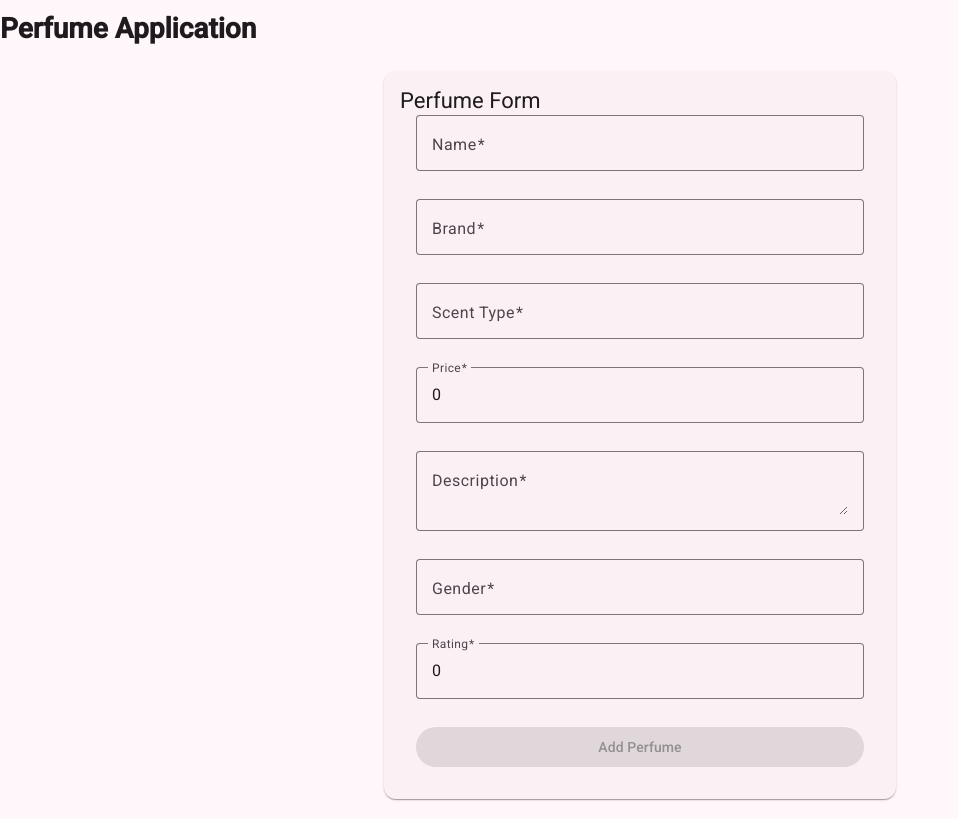
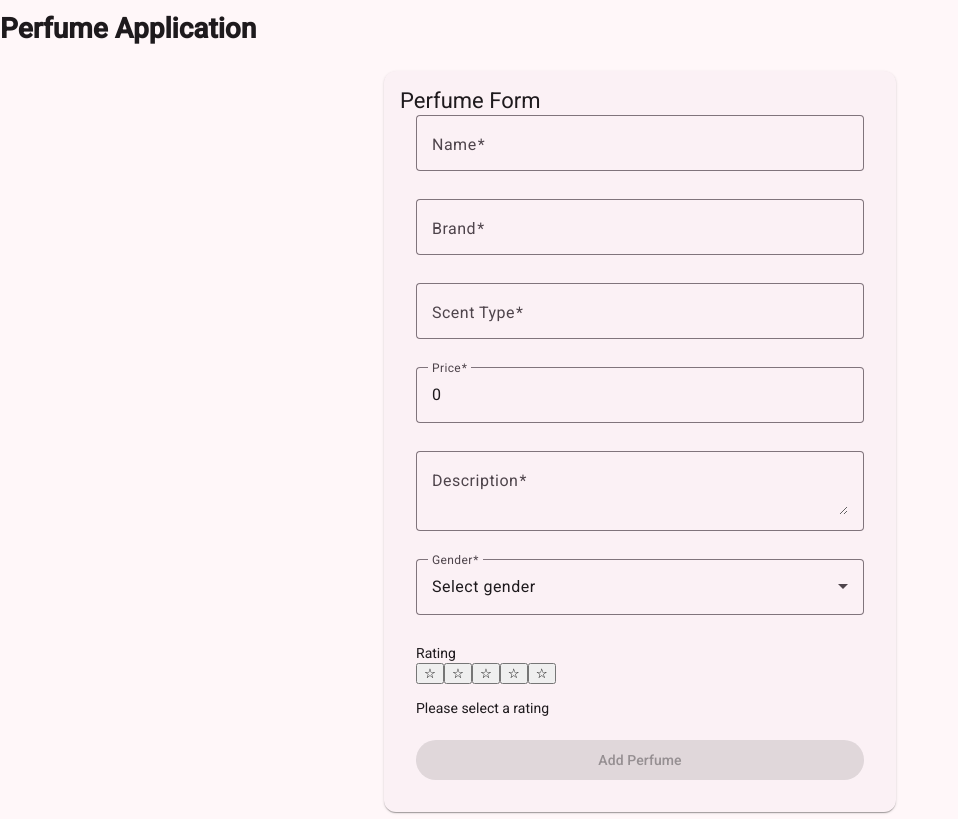
Before and after one commit to s00265100/perfume-app, an Angular app: page /perfumes/new in a window 1280 px wide. Shown: the whole page, without its empty margins (0-958 px from the left). Built offline with nearby package versions, Linux system fonts and the light colour scheme.

Commit message:
adding star rating way

```diff
--- a/src/app/features/perfumes/pages/perfume-form/perfume-form.html
+++ b/src/app/features/perfumes/pages/perfume-form/perfume-form.html
@@ -4,7 +4,10 @@
 
   <mat-card-content>
 
-    <form [formGroup]="perfumeForm" (ngSubmit)="onSubmit()" class="perfume-form">
+    <form
+      [formGroup]="perfumeForm"
+      (ngSubmit)="onSubmit()"
+      class="perfume-form">
 
       <mat-form-field appearance="outline">
         <mat-label>Name</mat-label>
@@ -35,7 +38,10 @@
 
       <mat-form-field appearance="outline">
         <mat-label>Price</mat-label>
-  <input matInput type="number" formControlName="price">
+        <input
+          matInput
+          type="number"
+          formControlName="price">
 
         @if (perfumeForm.controls.price.hasError('required')) {
           <mat-error>Price is required</mat-error>
@@ -46,7 +52,11 @@
 
       <mat-form-field appearance="outline">
         <mat-label>Description</mat-label>
-  <textarea matInput formControlName="description"></textarea>
+
+        <textarea
+          matInput
+          formControlName="description">
+        </textarea>
 
         @if (perfumeForm.controls.description.hasError('required')) {
           <mat-error>Description is required</mat-error>
@@ -55,27 +65,65 @@
 
       <mat-form-field appearance="outline">
         <mat-label>Gender</mat-label>
-        <input matInput formControlName="gender">
+
+        <select
+          matNativeControl
+          formControlName="gender">
+
+          <option value="">Select gender</option>
+          <option value="Men">Men</option>
+          <option value="Women">Women</option>
+          <option value="Unisex">Unisex</option>
+
+        </select>
+
+        @if (perfumeForm.controls.gender.hasError('required')) {
+          <mat-error>Gender is required</mat-error>
+        }
       </mat-form-field>
 
-      <mat-form-field appearance="outline">
-  <mat-label>Rating</mat-label>
-  <input matInput type="number" formControlName="rating">
+      <div class="rating-field">
 
-  @if (perfumeForm.controls.rating.hasError('required')) {
-    <mat-error>Rating is required</mat-error>
-  } @else if (perfumeForm.controls.rating.hasError('min')) {
-    <mat-error>Rating must be at least 0</mat-error>
-  } @else if (perfumeForm.controls.rating.hasError('max')) {
-    <mat-error>Rating cannot be more than 5</mat-error>
+        <label class="rating-label">
+          Rating
+        </label>
+
+        <div class="stars">
+
+          @for (star of stars; track star) {
+
+            <button
+              type="button"
+              class="star-button"
+              (click)="setRating(star)">
+
+              {{ perfumeForm.controls.rating.value >= star ? '★' : '☆' }}
+
+            </button>
+
           }
-</mat-form-field>
+
+        </div>
+
+        @if (perfumeForm.controls.rating.value === 0) {
+          <p class="rating-error">
+            Please select a rating
+          </p>
+        } @else {
+          <p>
+            Rating: {{ perfumeForm.controls.rating.value }} / 5
+          </p>
+        }
+
+      </div>
 
       <button
         mat-raised-button
         type="submit"
         [disabled]="perfumeForm.invalid">
-        Add Perfume
+
+        {{ id() ? 'Update Perfume' : 'Add Perfume' }}
+
       </button>
 
     </form>
--- a/src/app/features/perfumes/pages/perfume-form/perfume-form.ts
+++ b/src/app/features/perfumes/pages/perfume-form/perfume-form.ts
@@ -29,12 +29,14 @@ export class PerfumeForm implements OnInit {
   // If there is no idwe are creating a new perfume
   readonly id = input<string>();
 
-  // Inject the services we need.
+  // Inject the services we need
   private formBuilder = inject(FormBuilder);
   private perfumeService = inject(PerfumeService);
   private router = inject(Router);
 
-  // Reactive form with client-side validation
+  readonly stars = [1, 2, 3, 4, 5];
+
+  // Reactive form with clientside validation
   perfumeForm = this.formBuilder.nonNullable.group({
     name: ['', Validators.required],
     brand: ['', Validators.required],
@@ -54,13 +56,17 @@ export class PerfumeForm implements OnInit {
 
     rating: [0, [
       Validators.required,
-      Validators.min(0),
+      Validators.min(1),
       Validators.max(5)
     ]]
   });
 
-  // Runs when the component loads.
-  // If an id exists load that perfume and put its values into the form.
+  setRating(rating: number): void {
+    this.perfumeForm.controls.rating.setValue(rating);
+  }
+
+  // runs when the component loads
+  // iff an id exists load that perfume and put its values into the form
   ngOnInit(): void {
 
     const id = this.id();
```
Lines whose indentation alone changed are shown as unchanged.
